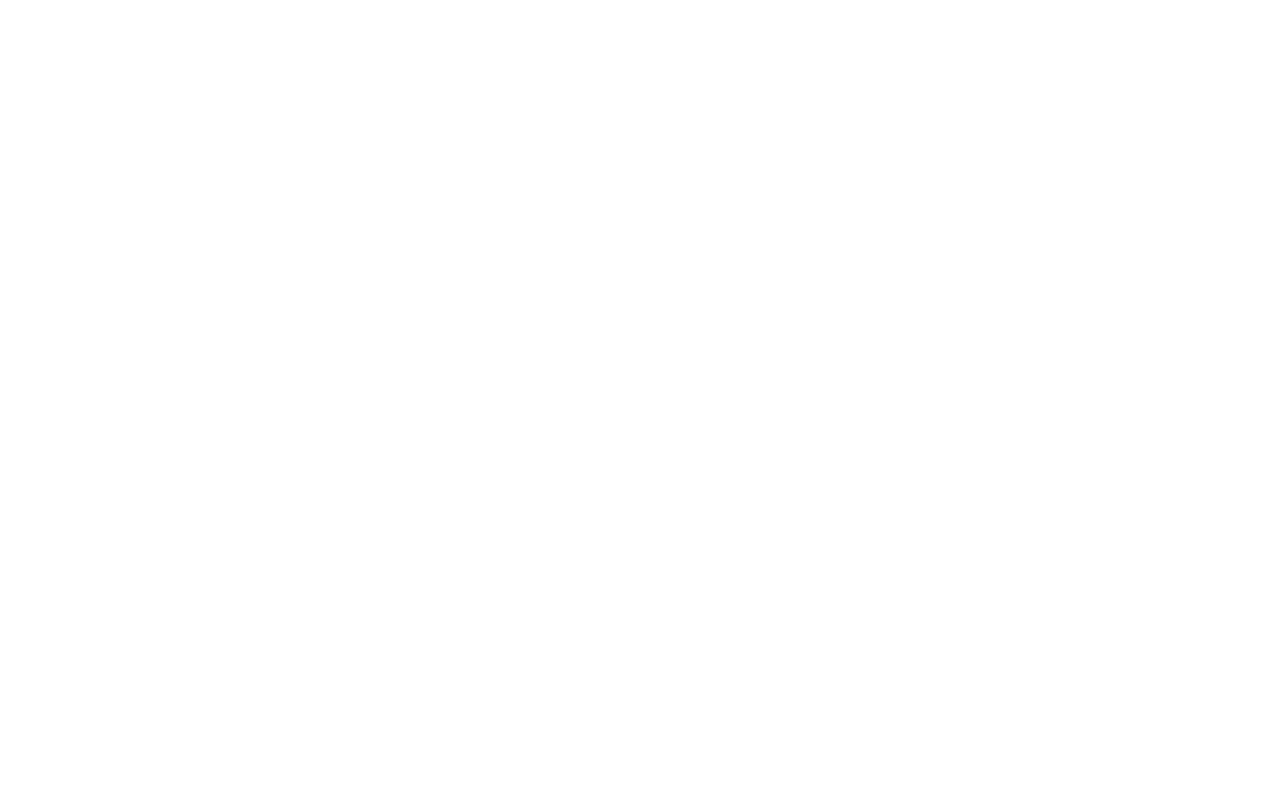
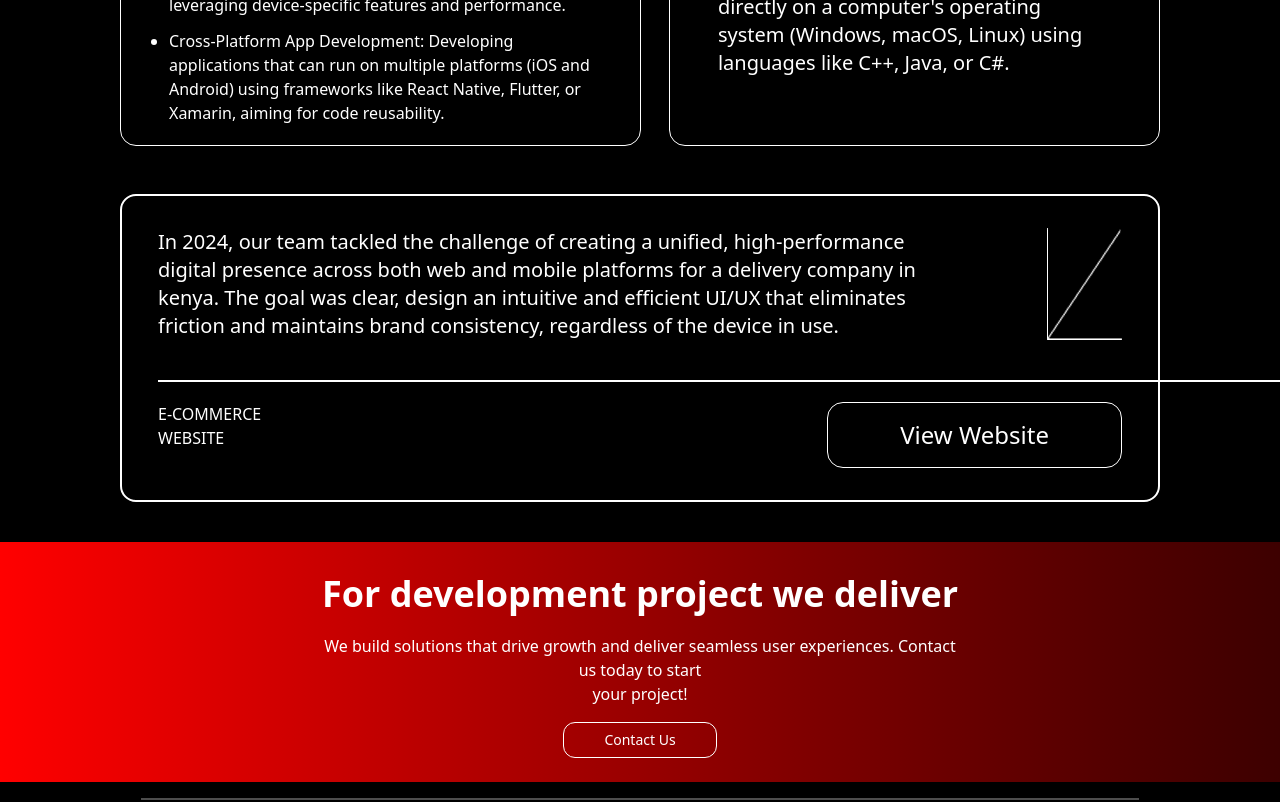
Before and after one commit to y-shiala/decapolis-brands, a React (Vite) app: page /web-app in a window 1280 px wide. Shown: the part 1633-2435 px from the top of the page. Before the commit the page ends 800 px from the top, so only its background shows below. Built offline with nearby package versions, Linux system fonts and the light colour scheme; a web font is replaced by a local one.

Commit message:
done the web app page

```diff
--- a/src/Pages/UxUi.jsx
+++ b/src/Pages/UxUi.jsx
@@ -39,7 +39,7 @@
           <div className='relative rounded-full h-14 w-14 bg-gradient-to-r from-[#FF0000] to-[#3D0000]  '>
             <img src="/Arrow 1.png" alt="" className='absolute left-3 top-5' />
           </div>
-          <div className=' flex flex-row gap-2 align-top items-center'>
+          <div className=' flex flex-row gap-2 align-top items-center mt-3'>
             <div className='relative flex gap-2  text-center place-items-baseline'>
               <h1 className='text-red-600 text-5xl font-bold'>01.</h1>
               <h1 className='relative text-white  text-3xl font-light mb-5'>
@@ -63,11 +63,11 @@
         <p className='text-white text-2xl mt-15'>This is the process of mapping out the user's entire interaction with a product to make it logical, intuitive, and enjoyable. from your website to your mobile application</p>
 
         <div className='mt-15'>
-          <div className='flex flex-row gap-5'>
+          <div className='flex flex-row gap-13'>
             {cards.map((card, index) => (
               <div
                 key={index}
-                className='flex flex-col gap-5 py-10 px-14 border text-white border-white rounded-2xl flex-1'>
+                className='flex flex-col gap-5 py-10 px-16 border text-white border-white rounded-2xl flex-1'>
                 <div className='flex gap-3 justify-center items-center text-red-600'>
                   <p className='text-2xl'>{card.number}</p>
                   <h1 className='text-2xl'>{card.title}</h1>
@@ -106,7 +106,7 @@
               WEB APP AND MOBILE <br />
               APP UI AND UX DESIGN
             </h1>
-            <Button className='border border-white text-white text-2xl py-7 px-18'>
+            <Button className='border border-white rounded-2xl text-white font-light text-2xl py-8 px-18'>
               View on Figma
             </Button>
           </div>
--- a/src/Pages/WebApp.jsx
+++ b/src/Pages/WebApp.jsx
@@ -1,10 +1,173 @@
 import React from 'react'
 import Header from '../components/Header'
+import { Button } from '../components/ui/Button'
 
 const WebApp = () => {
   return (
-    <div>
+    <div className='min-h-screen bg-black'>
       <Header />
+      <div className='pt-45 px-30 m-auto'>
+        <div>
+          <div className='relative rounded-full h-14 w-14 bg-gradient-to-r from-[#FF0000] to-[#3D0000]  '>
+            <img src="/Arrow 1.png" alt="" className='absolute left-3 top-5' />
+          </div>
+          <div className=' flex flex-row gap-2 align-top items-center mt-3'>
+            <div className='relative flex gap-2  text-center place-items-baseline'>
+              <h1 className='text-red-600 text-5xl font-bold'>01.</h1>
+              <h1 className='relative text-white text-start text-3xl font-light mb-5'>
+                WEB & APP <br /> DEVELOPMENT
+
+                <span className={`absolute -top-18 -right-28 inline-block text-8xl text-transparent   bg-gradient-to-r from-[#FF0000] to-[#3D0000]   bg-clip-text `} >...</ span>
+
+
+              </h1>
+
+
+
+            </div>
+
+
+          </div>
+
+        </div>
+        <div className='border border-white w-95' />
+        <p className='text-white text-xl mt-10'>
+          We don't just build websites and apps; we build digital solutions that drive real business growth. Web and app development is about creating an engaging, functional extension of your brand in the digital world, accessible on any device.
+        </p>
+
+        <div className='mt-8'>
+          <h1 className='text-transparent bg-gradient-to-r from-[#FF0000] to-[#3D0000]   bg-clip-text text-3xl w-70'>
+            Web Development
+          </h1>
+
+          <p className='text-white text-xl my-5'>
+            Web development primarily involves building and maintaining websites and web applications that are accessed through a web <br /> browser. This encompasses:
+          </p>
+        </div>
+
+        <div className='flex gap-7 mt-6'>
+          <div className='border border-white rounded-2xl px-12 pt-10 pb-3'>
+            <h1 className='text-transparent bg-gradient-to-r from-[#FF0000] to-[#3D0000]   bg-clip-text text-3xl w-90'>
+              Front-end Development
+            </h1>
+
+            <p className='text-white text-xl my-5'>
+              Creating the user interface (UI) and user experience (UX) that users interact with directly. This involves languages like HTML (for structure), CSS (for styling), and JavaScript (for interactivity).
+
+            </p>
+
+          </div>
+          <div className='border border-white rounded-2xl px-12 pt-10 pb-3'>
+            <h1 className='text-transparent bg-gradient-to-r from-[#FF0000] to-[#3D0000]   bg-clip-text text-3xl w-90'>
+              Back-end Development
+            </h1>
+
+            <p className='text-white text-xl my-5'>
+              Building the server-side logic, databases, and APIs that power the web application. This involves languages like Python, Ruby, Java, PHP, and frameworks such as Node.js, Ruby on Rails, or Django.
+            </p>
+
+          </div>
+
+        </div>
+        <div className='border-2 border-white rounded-2xl py-8 px-9 mt-12'>
+          <div className='flex gap-24  '>
+            <h1 className='text-white text-xl w-'>
+              In 2024, our team tackled the challenge of creating a unified, high-performance digital presence across both web and mobile platforms for a delivery company in kenya. The goal was clear, design an intuitive and efficient UI/UX that eliminates friction and maintains brand consistency, regardless of the device in use.
+
+            </h1>
+            <img src="/arrow-down.png" alt="arrow down" />
+
+          </div>
+          <div className=' mt-10 border border-white w-295' />
+          <div className='flex justify-between mt-5'>
+            <h1 className='text-white text-l w-70 text-capitalize'>
+              WEB APP AND MOBILE <br />
+              APP UI AND UX DESIGN
+            </h1>
+            <Button className='border border-white rounded-2xl text-white font-light text-2xl py-8 px-18'>
+              View Website
+            </Button>
+          </div>
+
+        </div>
+
+        <div className='mt-8'>
+          <h1 className='text-transparent bg-gradient-to-r from-[#FF0000] to-[#3D0000]   bg-clip-text text-3xl w-70'>
+            Web Development
+          </h1>
+
+          <p className='text-white text-xl mt-4'>
+            App development focuses on creating applications specifically designed for mobile devices (smartphones and tablets) or desktop computers. This includes:
+          </p>
+        </div>
+
+        <div className='flex gap-7 mt-6'>
+          <div className='border border-white rounded-2xl px-12 pt-10 pb-3'>
+            <h1 className='text-transparent bg-gradient-to-r from-[#FF0000] to-[#3D0000]   bg-clip-text text-3xl w-90'>
+              Mobile App Development
+            </h1>
+
+            <ul className='list-disc mt-3'>
+              <li className='text-white mb-3'>
+                Native App Development: Building applications specifically for a single platform (iOS using Swift/Objective-C or Android using Java/Kotlin), leveraging device-specific features and performance.
+              </li>
+              <li className='text-white mb-2'>
+                Cross-Platform App Development: Developing applications that can run on multiple platforms (iOS and Android) using frameworks like React Native, Flutter, or Xamarin, aiming for code reusability.
+              </li>
+            </ul>
+
+          </div>
+          <div className='border border-white rounded-2xl px-12 pt-10 pb-3'>
+            <h1 className='text-transparent bg-gradient-to-r from-[#FF0000] to-[#3D0000]   bg-clip-text text-3xl w-90'>
+              Desktop App Development
+            </h1>
+
+            <p className='text-white text-xl my-5'>
+              Creating software applications that run directly on a computer's operating system (Windows, macOS, Linux) using languages like C++, Java, or C#.
+            </p>
+
+          </div>
+
+        </div>
+        <div className='border-2 border-white rounded-2xl py-8 px-9 mt-12'>
+          <div className='flex gap-24  '>
+            <h1 className='text-white text-xl w-'>
+              In 2024, our team tackled the challenge of creating a unified, high-performance digital presence across both web and mobile platforms for a delivery company in kenya. The goal was clear, design an intuitive and efficient UI/UX that eliminates friction and maintains brand consistency, regardless of the device in use.
+
+            </h1>
+            <img src="/arrow-down.png" alt="arrow down" />
+
+          </div>
+          <div className=' mt-10 border border-white w-295' />
+          <div className='flex justify-between mt-5'>
+            <h1 className='text-white text-l w-70 text-capitalize'>
+              E-COMMERCE <br />
+              WEBSITE
+            </h1>
+            <Button className='border border-white rounded-2xl text-white font-light text-2xl py-8 px-18'>
+              View Website
+            </Button>
+          </div>
+
+        </div>
+
+      </div>
+      <div className=' bg-gradient-to-r from-[#FF0000] to-[#3D0000] h-60 mt-10 text-center items-center'>
+        <h1 className='text-white text-4xl pt-8 font-bold'>
+          For development project we  deliver
+        </h1>
+        <p className='text-white mt-5 mx-80'>
+          We build solutions that drive growth and deliver seamless user experiences. Contact us today to start <br /> your project!
+        </p>
+        <Button className='text-white border rounded-xl border-white px-10 mt-4'>
+          Contact Us
+        </Button>
+
+
+      </div>
+
+
+
 
     </div>
   )
```
